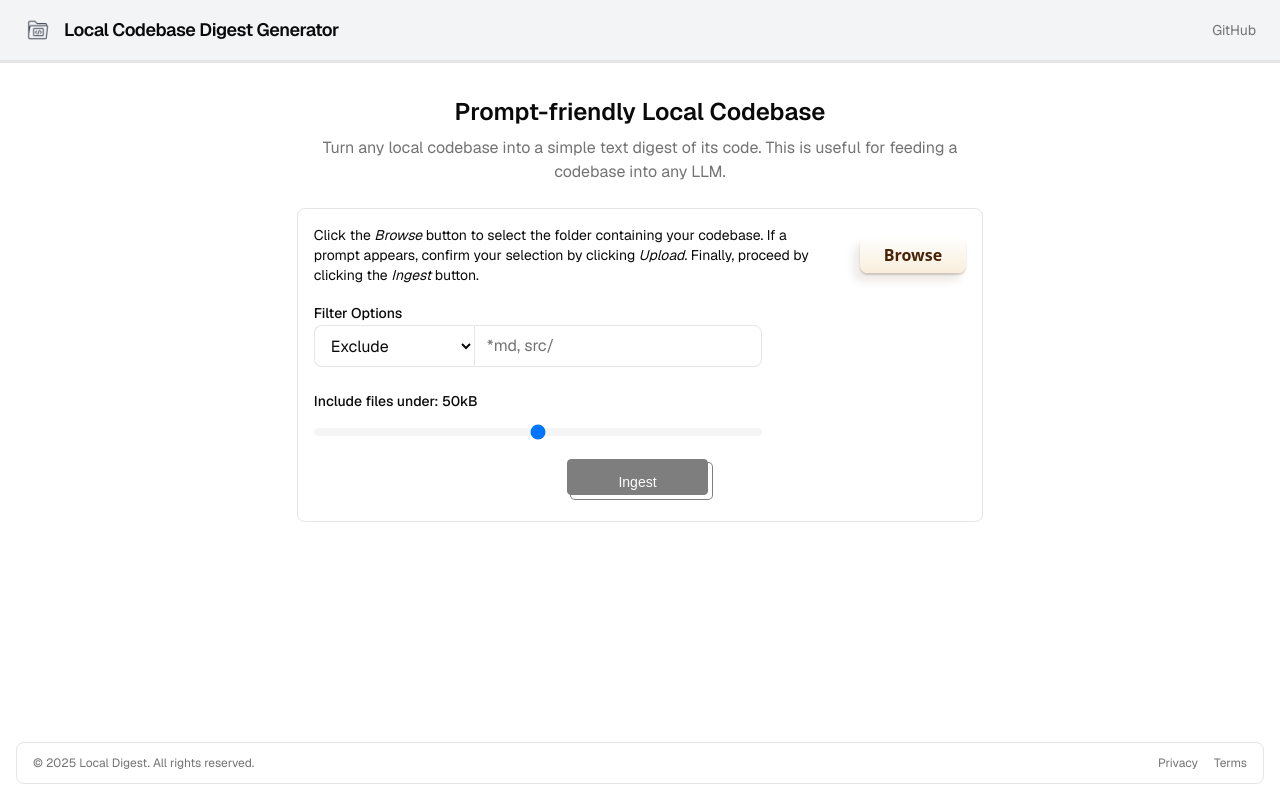
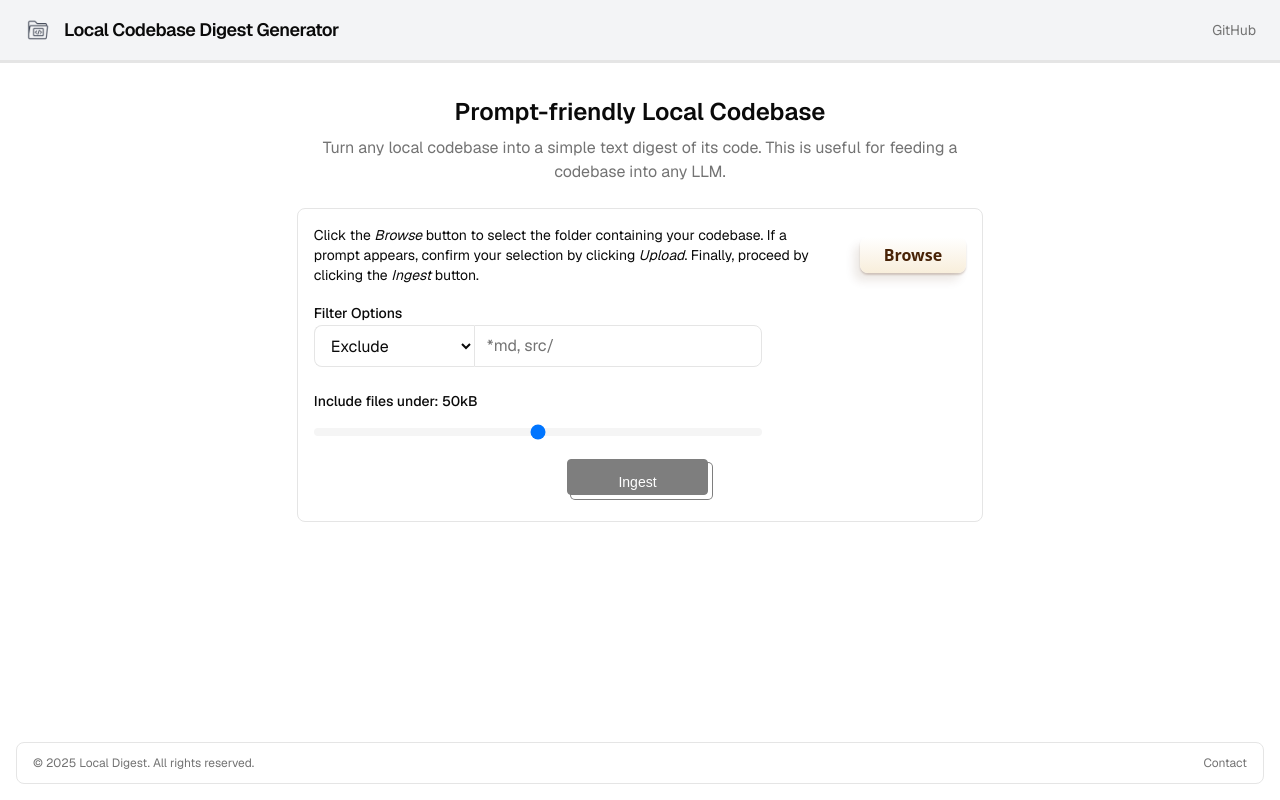
Before and after one commit to SiarheiAbr/localcode-digest-generator, a Next.js app: page / in a window 1280 px wide. Built offline with nearby package versions, Linux system fonts and the light colour scheme.

Commit message:
Small footer update.

```diff
--- a/components/Footer.tsx
+++ b/components/Footer.tsx
@@ -7,11 +7,8 @@ const Footer: React.FC = () => (
         © {new Date().getFullYear()} Local Digest. All rights reserved.
       </span>
       <div className="flex items-center gap-4">
-        <a href="#" className="hover:text-foreground">
-          Privacy
-        </a>
-        <a href="#" className="hover:text-foreground">
-          Terms
+        <a href="mailto:uef007@gmail.com" className="hover:text-foreground">
+          Contact
         </a>
       </div>
     </div>
```
